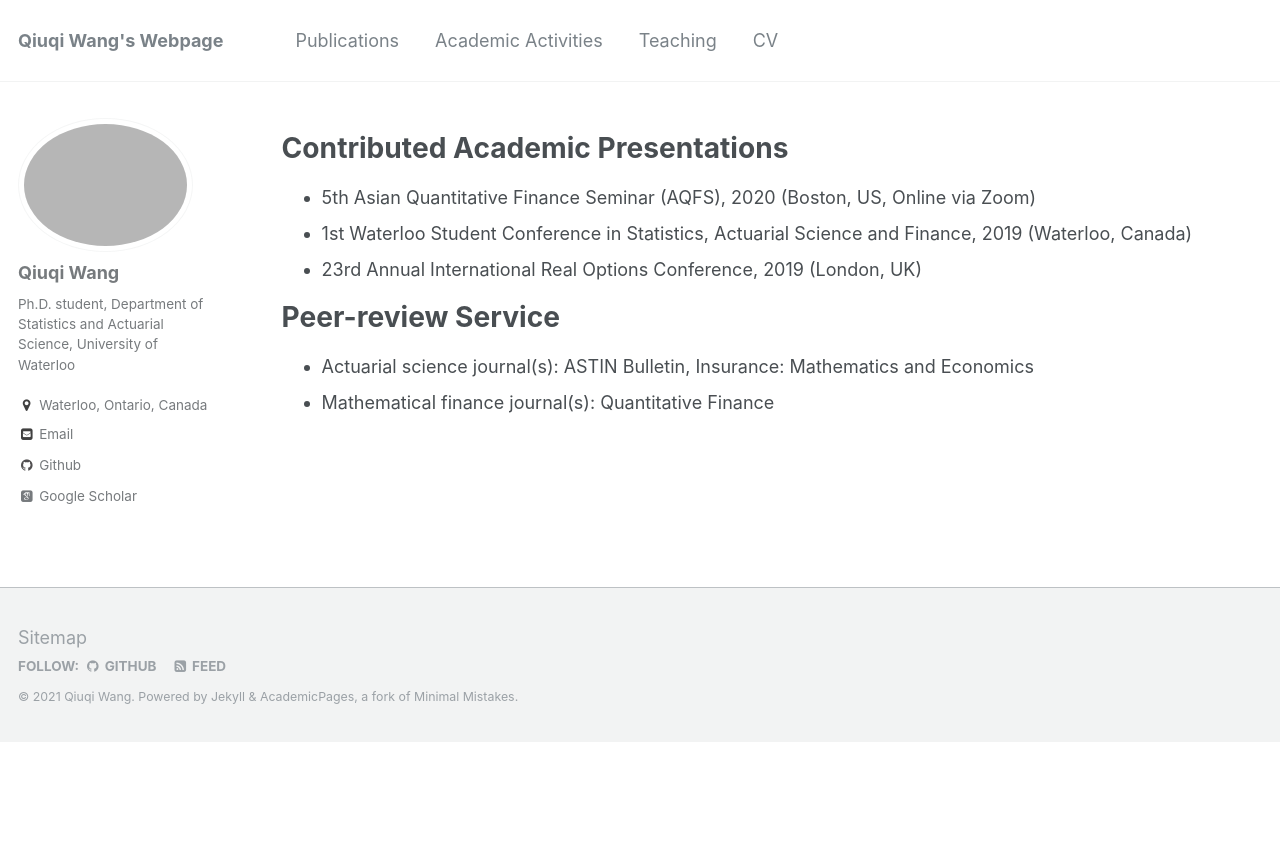
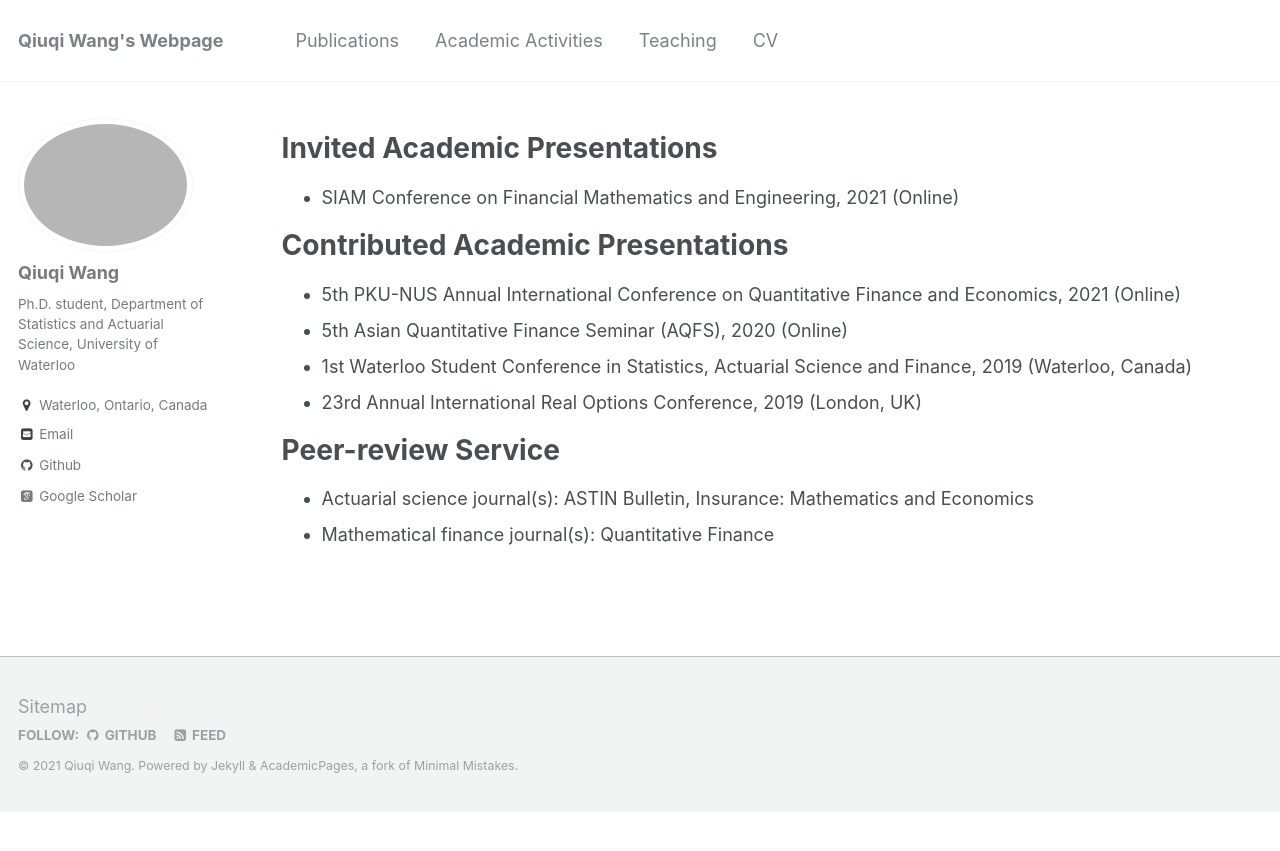
Before and after one commit to qwangan/qwangan.github.io, a Jekyll site: the page built from _pages/talks.md, in a window 1280 px wide. Shown: the top 851 px of the page. Built offline with Jekyll 4.4.1, drawn with Linux system fonts in a browser that asks for light colours; some web fonts are replaced.

Commit message:
Update talks.md

```diff
--- a/_pages/talks.md
+++ b/_pages/talks.md
@@ -5,8 +5,12 @@ permalink: /talks/
 author_profile: true
 ---
 
+# Invited Academic Presentations
+* SIAM Conference on Financial Mathematics and Engineering, 2021 (Online)
+
 # Contributed Academic Presentations
-* 5th Asian Quantitative Finance Seminar (AQFS), 2020 (Boston, US, Online via Zoom)
+* 5th PKU-NUS Annual International Conference on Quantitative Finance and Economics, 2021 (Online)
+* 5th Asian Quantitative Finance Seminar (AQFS), 2020 (Online)
 * 1st Waterloo Student Conference in Statistics, Actuarial Science and Finance, 2019 (Waterloo, Canada)
 * 23rd Annual International Real Options Conference, 2019 (London, UK)
 
```
